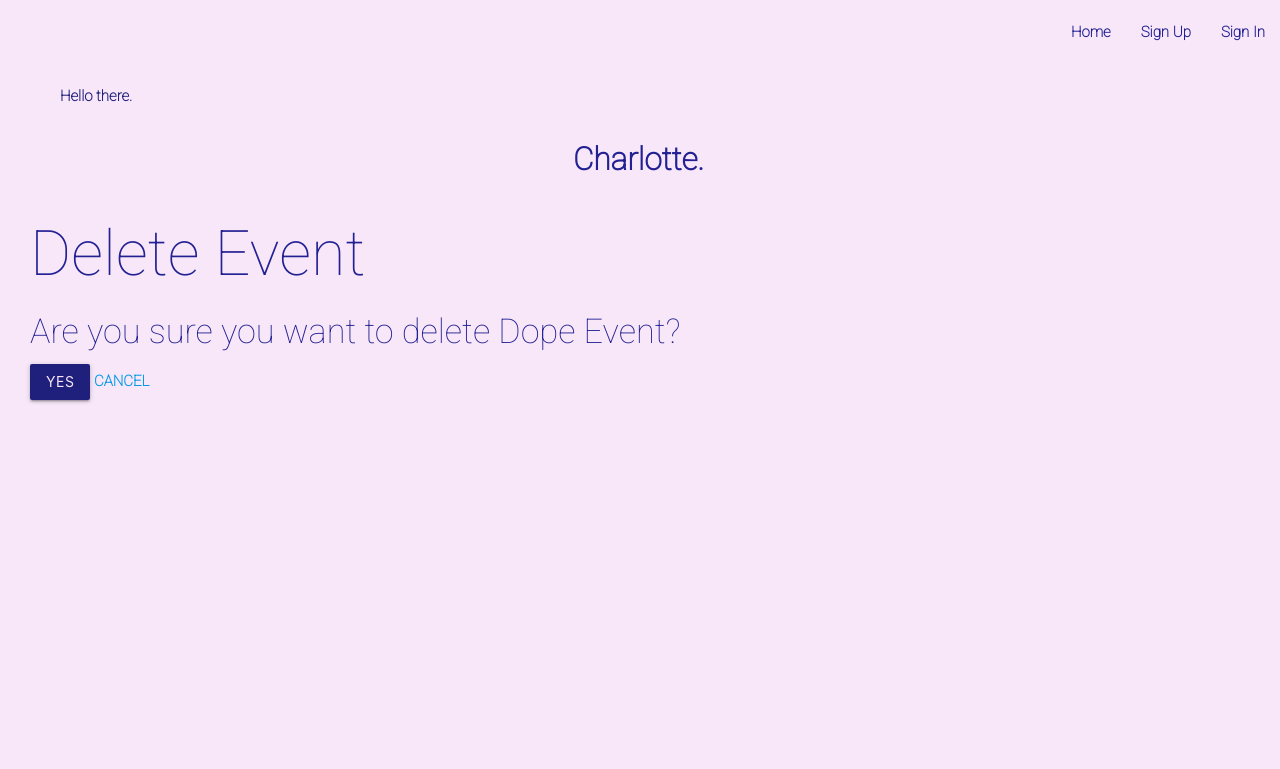
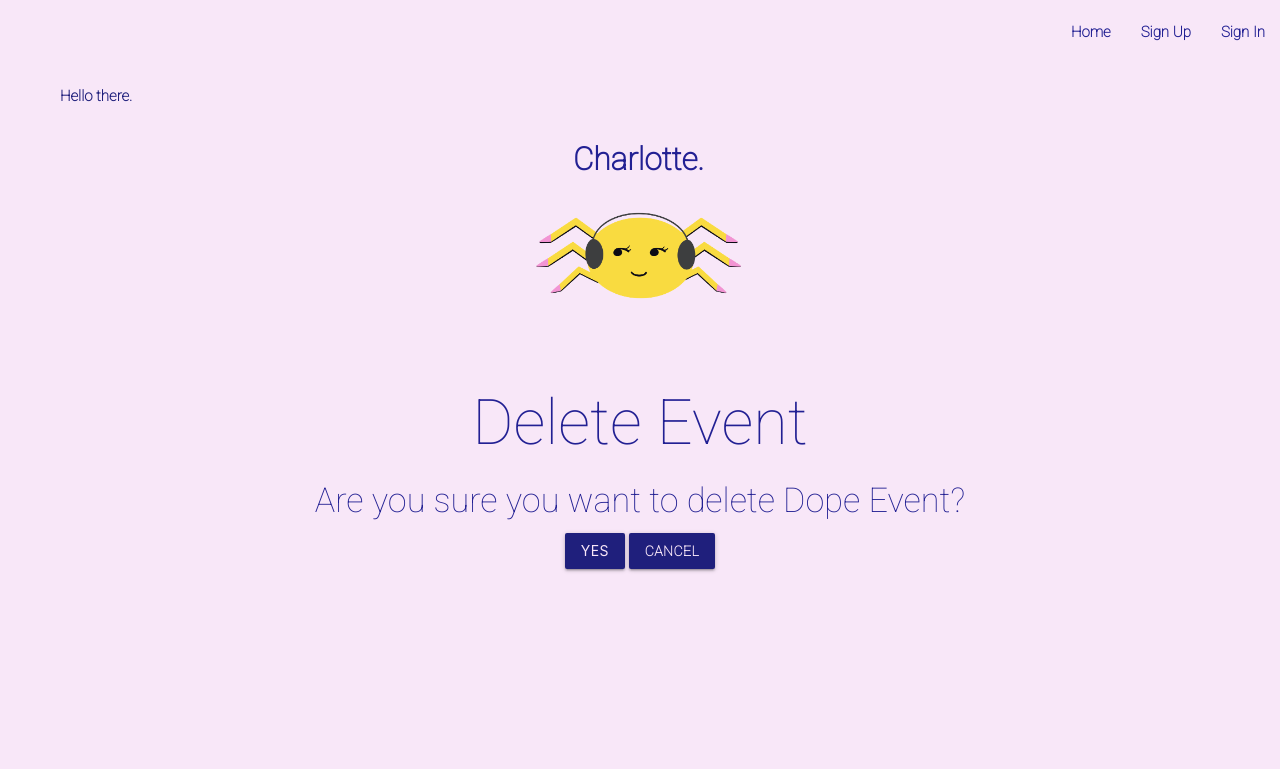
Before and after one commit to chanjongpak/charlotte-project, a Django app: page /events/1/delete/ in a window 1280 px wide. Shown: the top 769 px of the page. Run offline with Django 4.2, Linux system fonts and the light colour scheme; data comes from the database, SQL or seed files in the repository; parts of the project's set-up code (start-up, migrations or seed data) failed here and were passed over.

Commit message:
added styling to the delete page and resized charlotte icon

```diff
--- a/main_app/static/css/style.css
+++ b/main_app/static/css/style.css
@@ -94,6 +94,7 @@ body {
 
 #login-form {
   padding: 20px;
+  color: #222093;
 }
 
 #login-button {
--- a/main_app/templates/main_app/event_confirm_delete.html
+++ b/main_app/templates/main_app/event_confirm_delete.html
@@ -1,4 +1,8 @@
 {% extends 'base.html' %} {% block content %}
+<div class="row center">
+  <div id="card-content col s4">
+    <img id="logo" width="250" src="/static/images/Charlotte..png" />
+  </div>
   <h1>Delete Event</h1>
 
   <h4>Are you sure you want to delete {{object.name}}?</h4>
@@ -6,7 +10,8 @@
   <form action="" method="POST">
     {% csrf_token %}
     <input type="submit" value="Yes" class="btn" />
-  <a href="{% url 'detail' event.id%}">CANCEL</a>
+    <a href="{% url 'detail' event.id%}" class="btn">CANCEL</a>
   </form>
+</div>
 
 {% endblock %}
--- a/main_app/templates/main_app/event_form.html
+++ b/main_app/templates/main_app/event_form.html
@@ -2,7 +2,7 @@
 
 <div class="row center">
   <div id="card-content center col s4 valign-wrapper">
-    <img id="logo" src="/static/images/Charlotte..png" />
+    <img id="logo" width="250" src="/static/images/Charlotte..png" />
   </div>
   <h2 id="text-color-brand">Create A New Event!</h2>
 </div>
--- a/main_app/templates/registration/login.html
+++ b/main_app/templates/registration/login.html
@@ -1,7 +1,7 @@
 {% extends 'base.html' %} {% block content %}
 <div class="row center">
   <div id="card-content center col s4 valign-wrapper">
-    <img id="logo" src="/static/images/Charlotte..png" />
+    <img id="logo" width="250" src="/static/images/Charlotte..png" />
   </div>
   <h2 id="text-color-brand">Welcome back to the web!</h2>
 </div>
--- a/main_app/templates/registration/signup.html
+++ b/main_app/templates/registration/signup.html
@@ -1,7 +1,7 @@
 {% extends 'base.html' %} {% block content %}
 <div class="row center">
   <div id="card-content center col s4 valign-wrapper">
-    <img id="logo" src="/static/images/Charlotte..png" />
+    <img id="logo" width="250" src="/static/images/Charlotte..png" />
   </div>
   <h2 id="text-color-brand">Welcome to the web!</h2>
 </div>
```
Lines whose indentation alone changed are shown as unchanged.
